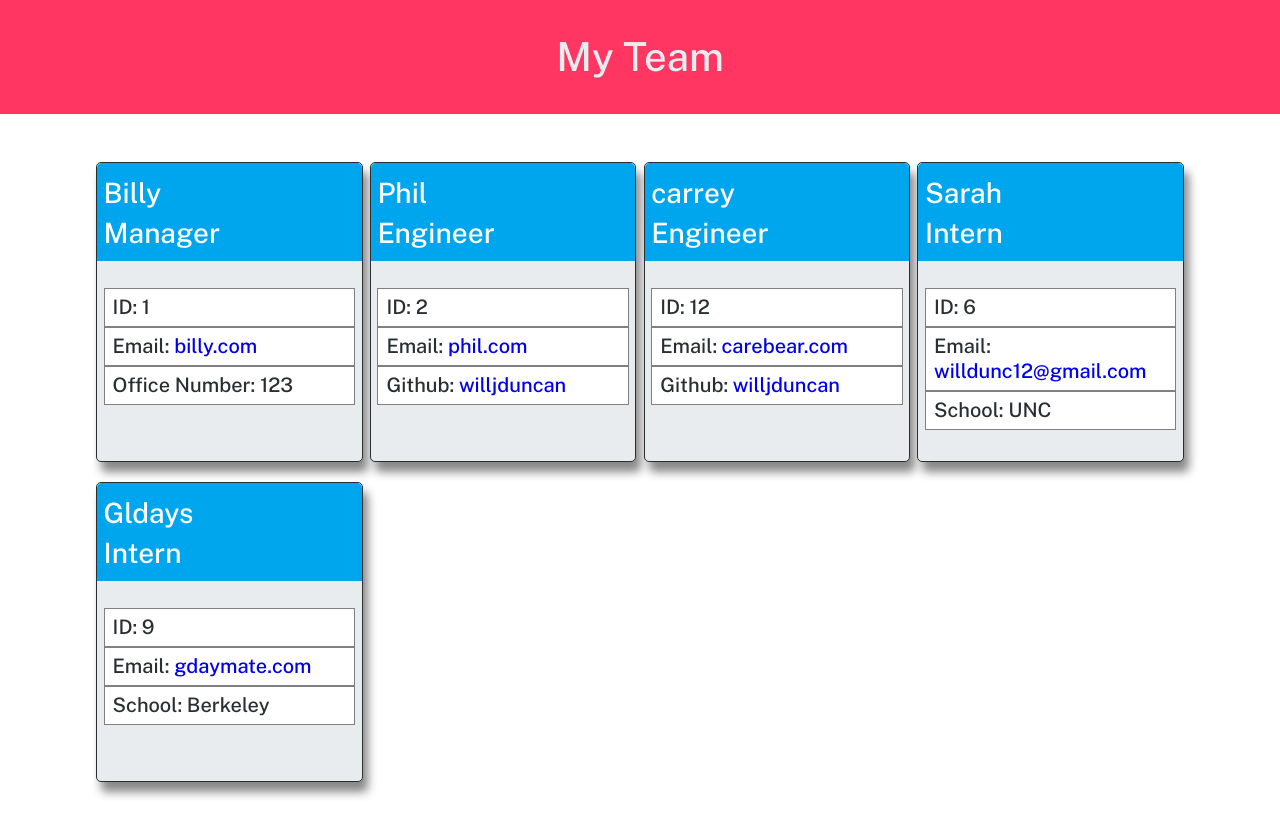
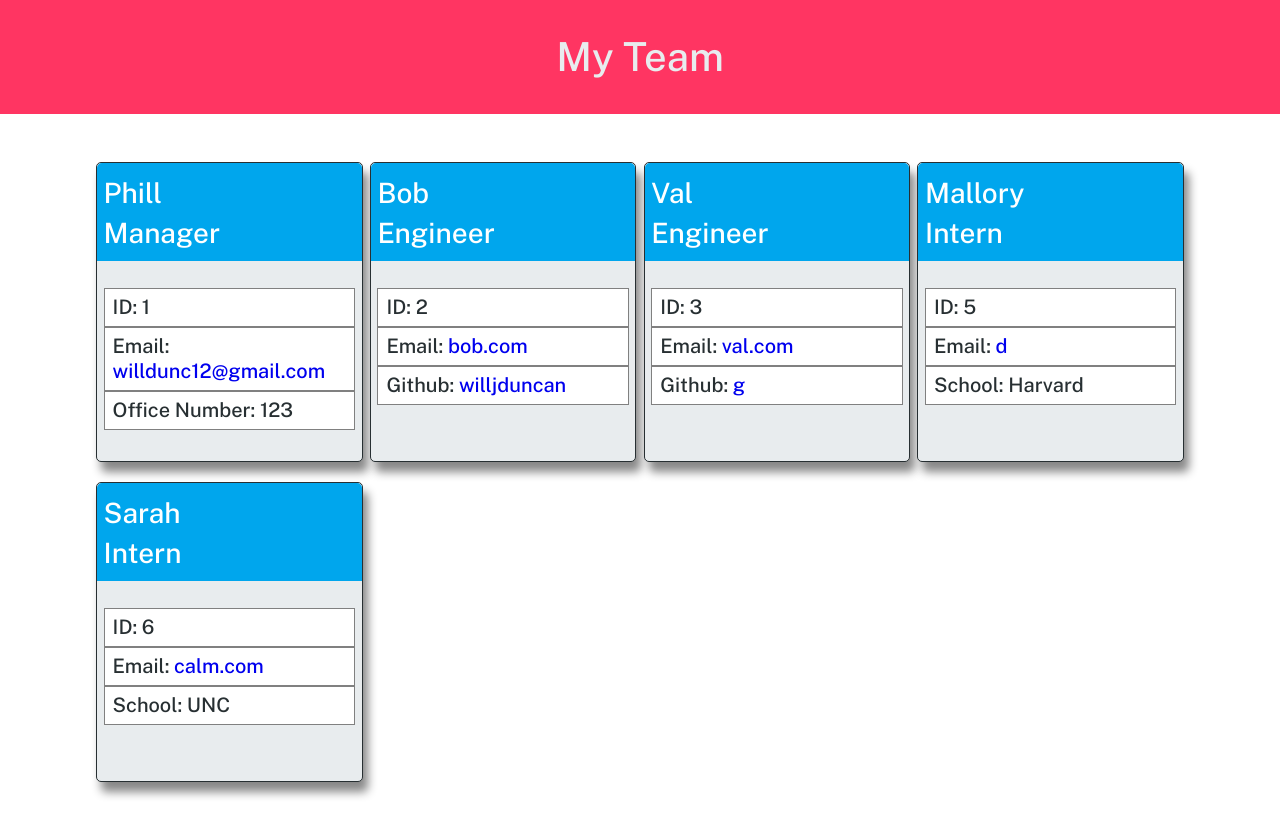
Before and after one commit to willjduncan/team-profile-generator, a website: page dist/index.html in a window 1280 px wide. Drawn offline with nearby package versions, Linux system fonts and the light colour scheme.

```diff
--- a/dist/index.html
+++ b/dist/index.html
@@ -27,12 +27,12 @@
 
     <card class= "card flex-column col-3">
         <div class="bg-tertiary card-header text-light">
-            <h3 class="text-light">Billy</h3>
+            <h3 class="text-light">Phill</h3>
             <h3 class="text-light">Manager</h3>
         </div>
         <div class="card-body">
             <h5 class="insert pl-2">ID: 1</h5>
-            <h5 class="insert pl-2">Email: <a href="mailto:billy.com">billy.com</a></h5>
+            <h5 class="insert pl-2">Email: <a href="mailto:willdunc12@gmail.com">willdunc12@gmail.com</a></h5>
             <h5 class="insert pl-2">Office Number: 123</h5>
         </div>
     </card>
@@ -42,25 +42,25 @@
 
 <card class= "card flex-column col-3">
     <div class="bg-tertiary card-header text-light">
-        <h3 class="text-light">Phil</h3>
+        <h3 class="text-light">Bob</h3>
         <h3 class="text-light">Engineer</h3>
     </div>
     <div class="card-body">
         <h5 class="insert pl-2">ID: 2</h5>
-        <h5 class="insert pl-2">Email: <a href="mailto:phil.com">phil.com</a></h5>
+        <h5 class="insert pl-2">Email: <a href="mailto:bob.com">bob.com</a></h5>
         <h5 class="insert pl-2">Github: <a href="https://github.com/willjduncan" target="_blank">willjduncan</a></h5>
     </div>
 </card>
 
 <card class= "card flex-column col-3">
     <div class="bg-tertiary card-header text-light">
-        <h3 class="text-light">carrey</h3>
+        <h3 class="text-light">Val</h3>
         <h3 class="text-light">Engineer</h3>
     </div>
     <div class="card-body">
-        <h5 class="insert pl-2">ID: 12</h5>
-        <h5 class="insert pl-2">Email: <a href="mailto:carebear.com">carebear.com</a></h5>
-        <h5 class="insert pl-2">Github: <a href="https://github.com/willjduncan" target="_blank">willjduncan</a></h5>
+        <h5 class="insert pl-2">ID: 3</h5>
+        <h5 class="insert pl-2">Email: <a href="mailto:val.com">val.com</a></h5>
+        <h5 class="insert pl-2">Github: <a href="https://github.com/g" target="_blank">g</a></h5>
     </div>
 </card>
 
@@ -69,25 +69,25 @@
 
 <card class= "card flex-column col-3">
     <div class="bg-tertiary card-header text-light">
+        <h3 class="text-light">Mallory</h3>
+        <h3 class="text-light">Intern</h3>
+    </div>
+    <div class="card-body">
+        <h5 class="insert pl-2">ID: 5</h5>
+        <h5 class="insert pl-2">Email: <a href="mailto:d">d</a></h5>
+        <h5 class="insert pl-2">School: Harvard</h5>
+    </div>
+</card>
+
+<card class= "card flex-column col-3">
+    <div class="bg-tertiary card-header text-light">
         <h3 class="text-light">Sarah</h3>
         <h3 class="text-light">Intern</h3>
     </div>
     <div class="card-body">
         <h5 class="insert pl-2">ID: 6</h5>
-        <h5 class="insert pl-2">Email: <a href="mailto:willdunc12@gmail.com">willdunc12@gmail.com</a></h5>
+        <h5 class="insert pl-2">Email: <a href="mailto:calm.com">calm.com</a></h5>
         <h5 class="insert pl-2">School: UNC</h5>
-    </div>
-</card>
-
-<card class= "card flex-column col-3">
-    <div class="bg-tertiary card-header text-light">
-        <h3 class="text-light">Gldays</h3>
-        <h3 class="text-light">Intern</h3>
-    </div>
-    <div class="card-body">
-        <h5 class="insert pl-2">ID: 9</h5>
-        <h5 class="insert pl-2">Email: <a href="mailto:gdaymate.com">gdaymate.com</a></h5>
-        <h5 class="insert pl-2">School: Berkeley</h5>
     </div>
 </card>
 
```
Also changed, not shown: README.md.
